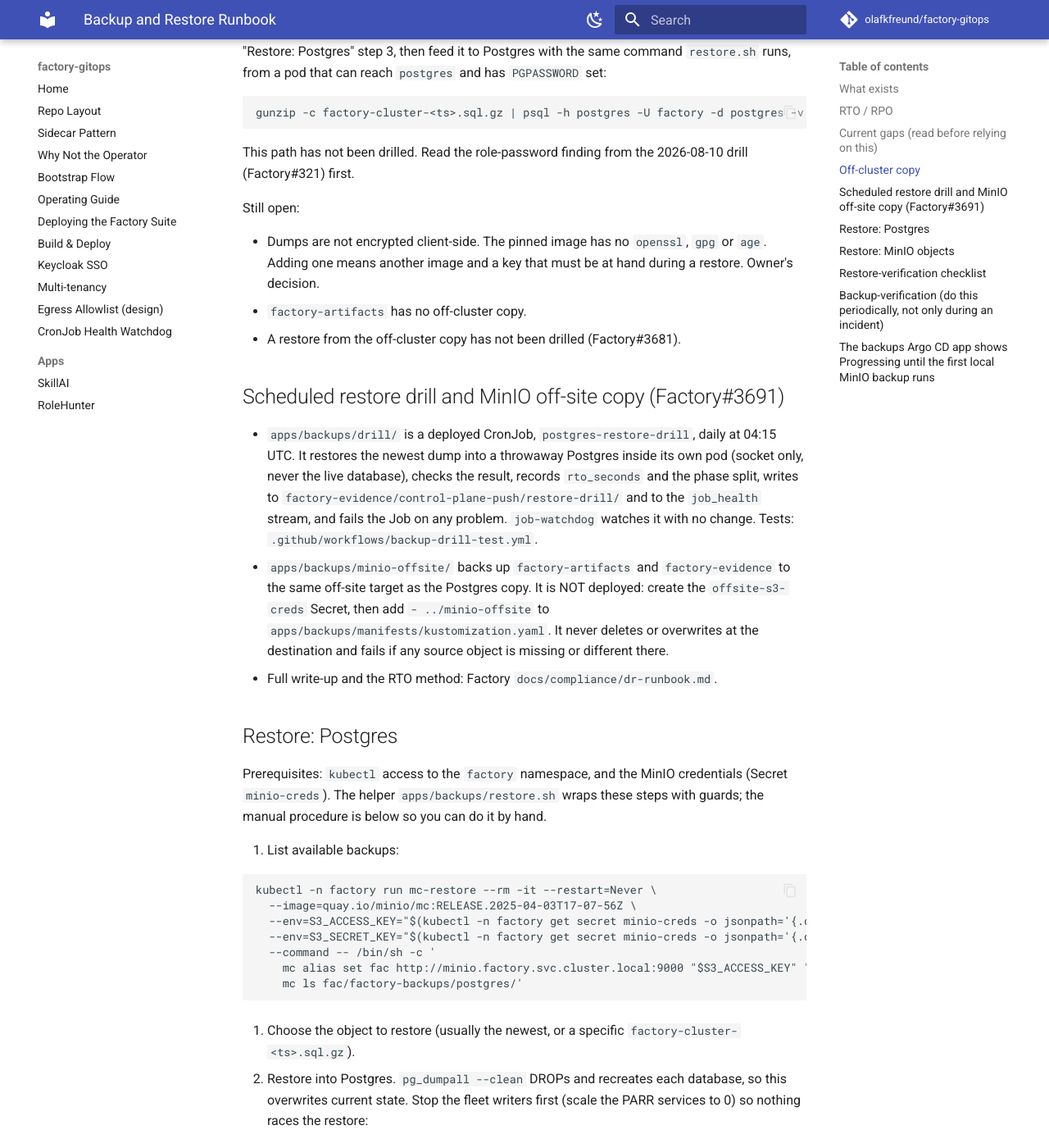
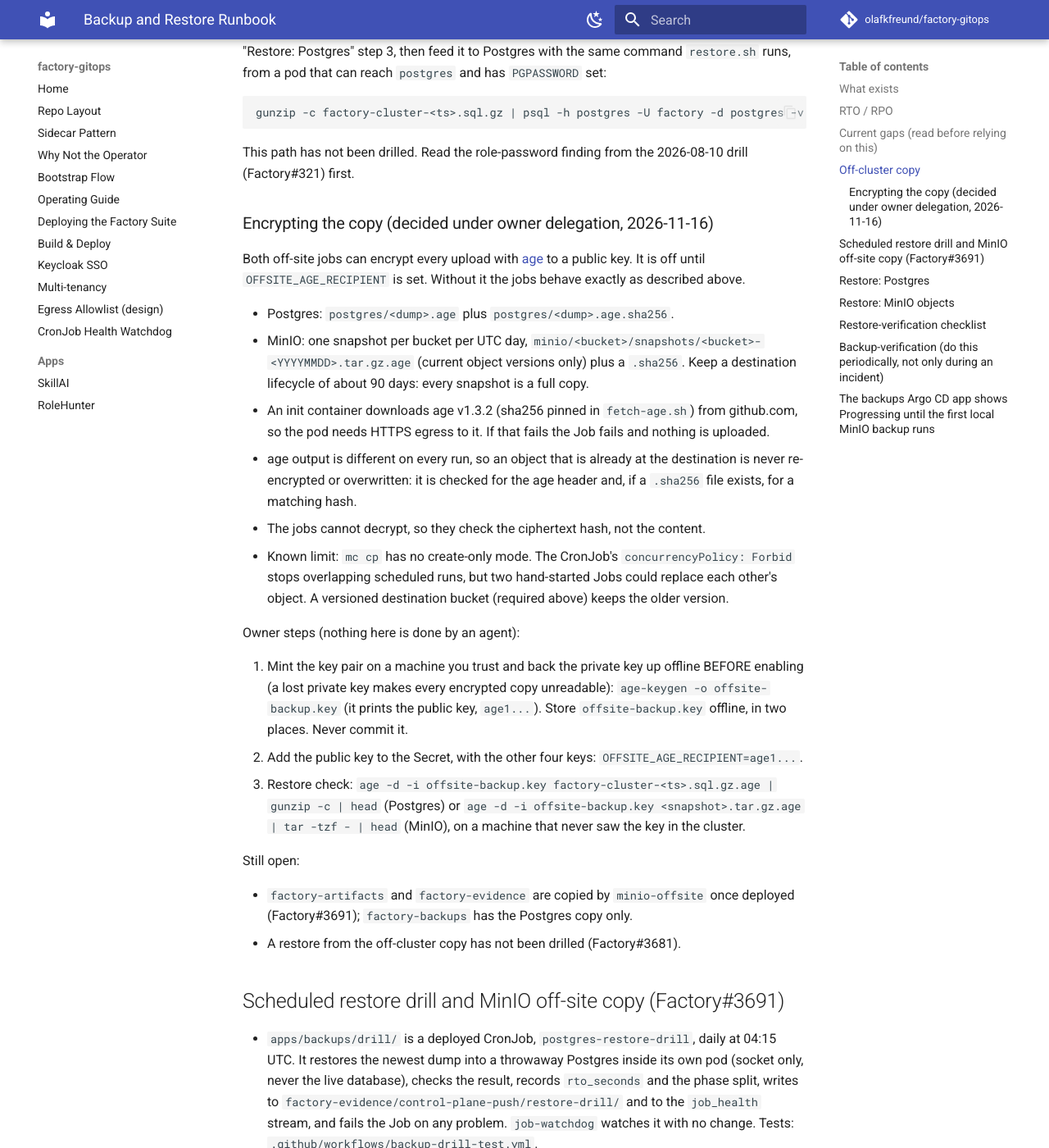
Before and after one commit to olafkfreund/factory-gitops, an MkDocs documentation site: the page built from docs/restore.md, in a window 1280 px wide and 1400 px high, scrolled down 2125 px. Shown: the whole window at 82% size. Built offline with MkDocs 1.6.1 and Material for MkDocs 9.7.7, drawn with Linux system fonts in a browser that asks for light colours; comment, search, counter and statistics services are not loaded; some of the changed text lies outside the part shown.

Commit message:
feat(backups): optional age encryption for off-site copies; aifactory scoped S3 flag (off) (#356)
* feat(backups): optional age encryption for off-site copies; aifactory scoped S3 flag off (Factory#3681, #3691, AIFactory#2023)

Plan steps 2-4 of Factory plan/2026-11-16-3690-dr-encryption-offsite.md.
Off by default: OFFSITE_AGE_RECIPIENT unset keeps the plaintext path; the
off-site directories stay unreferenced; AIFACTORY_SCOPED_JOB_S3 is false.

Co-Authored-By: Claude Opus 5.5 <noreply@anthropic.com>
Claude-Session: https://claude.ai/code/session_01WtDyDqabJ8SR4gD3ubwYx1

* fix(backups): fail closed on off-site listing errors; corrupt-upload and listing tests (Factory#3681)

Codex review round 1: a listing error must not read as no object.

Co-Authored-By: Claude Opus 5.5 <noreply@anthropic.com>
Claude-Session: https://claude.ai/code/session_01WtDyDqabJ8SR4gD3ubwYx1

* docs(restore): state the check-then-copy limit of the encrypted off-site copy (Factory#3681)

Co-Authored-By: Claude Opus 5.5 <noreply@anthropic.com>
Claude-Session: https://claude.ai/code/session_01WtDyDqabJ8SR4gD3ubwYx1

---------

Co-authored-by: Claude Opus 5.5 <noreply@anthropic.com>

```diff
--- a/docs/restore.md
+++ b/docs/restore.md
@@ -72,7 +72,7 @@ survive losing the site.
 
 Secret `offsite-s3-creds` (namespace `factory`), keys: `OFFSITE_S3_ENDPOINT`
 (must start with `https://`), `OFFSITE_S3_BUCKET`, `OFFSITE_S3_ACCESS_KEY`,
-`OFFSITE_S3_SECRET_KEY`. Seed it the way `docs/secrets-management.md` describes,
+`OFFSITE_S3_SECRET_KEY`, and optionally `OFFSITE_AGE_RECIPIENT` (see "Encrypting the copy"). Seed it the way `docs/secrets-management.md` describes,
 then add a row for it to that file's inventory and rotation ledger.
 
 Enable: add `- ../offsite` to `apps/backups/manifests/kustomization.yaml` in a PR,
@@ -95,12 +95,44 @@ gunzip -c factory-cluster-<ts>.sql.gz | psql -h postgres -U factory -d postgres
 This path has not been drilled. Read the role-password finding from the
 2026-08-10 drill (Factory#321) first.
 
+### Encrypting the copy (decided under owner delegation, 2026-11-16)
+
+Both off-site jobs can encrypt every upload with [age](https://github.com/FiloSottile/age)
+to a public key. It is off until `OFFSITE_AGE_RECIPIENT` is set. Without it the
+jobs behave exactly as described above.
+
+- Postgres: `postgres/<dump>.age` plus `postgres/<dump>.age.sha256`.
+- MinIO: one snapshot per bucket per UTC day,
+  `minio/<bucket>/snapshots/<bucket>-<YYYYMMDD>.tar.gz.age` (current object
+  versions only) plus a `.sha256`. Keep a destination lifecycle of about 90 days:
+  every snapshot is a full copy.
+- An init container downloads age v1.3.2 (sha256 pinned in `fetch-age.sh`) from
+  github.com, so the pod needs HTTPS egress to it. If that fails the Job fails
+  and nothing is uploaded.
+- age output is different on every run, so an object that is already at the
+  destination is never re-encrypted or overwritten: it is checked for the age
+  header and, if a `.sha256` file exists, for a matching hash.
+- The jobs cannot decrypt, so they check the ciphertext hash, not the content.
+- Known limit: `mc cp` has no create-only mode. The CronJob's `concurrencyPolicy: Forbid`
+  stops overlapping scheduled runs, but two hand-started Jobs could replace each
+  other's object. A versioned destination bucket (required above) keeps the older version.
+
+Owner steps (nothing here is done by an agent):
+
+1. Mint the key pair on a machine you trust and back the private key up offline
+   BEFORE enabling (a lost private key makes every encrypted copy unreadable):
+   `age-keygen -o offsite-backup.key` (it prints the public key, `age1...`).
+   Store `offsite-backup.key` offline, in two places. Never commit it.
+2. Add the public key to the Secret, with the other four keys:
+   `OFFSITE_AGE_RECIPIENT=age1...`.
+3. Restore check: `age -d -i offsite-backup.key factory-cluster-<ts>.sql.gz.age | gunzip -c | head`
+   (Postgres) or `age -d -i offsite-backup.key <snapshot>.tar.gz.age | tar -tzf - | head`
+   (MinIO), on a machine that never saw the key in the cluster.
+
 Still open:
 
-- Dumps are not encrypted client-side. The pinned image has no `openssl`, `gpg`
-  or `age`. Adding one means another image and a key that must be at hand during
-  a restore. Owner's decision.
-- `factory-artifacts` has no off-cluster copy.
+- `factory-artifacts` and `factory-evidence` are copied by `minio-offsite` once
+  deployed (Factory#3691); `factory-backups` has the Postgres copy only.
 - A restore from the off-cluster copy has not been drilled (Factory#3681).
 
 ## Scheduled restore drill and MinIO off-site copy (Factory#3691)
```
Also changed, not shown: docs/secrets-management.md (+1 -1 lines), 13 other files.
